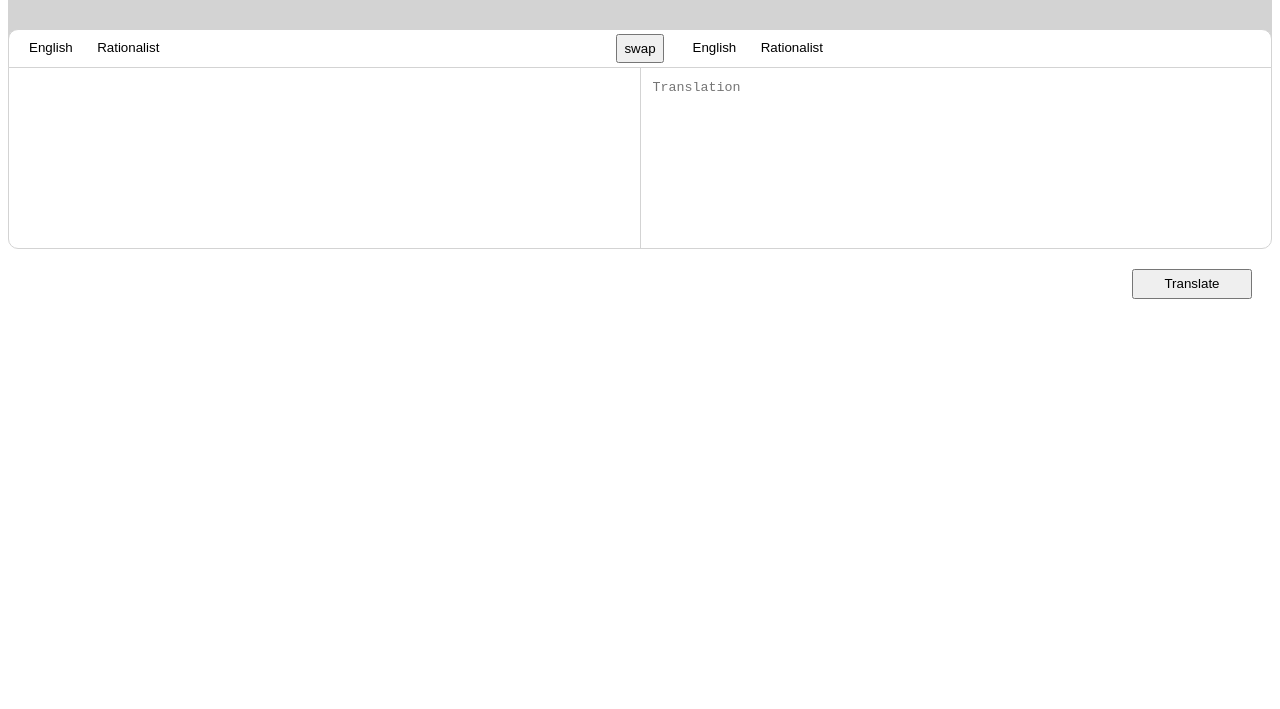
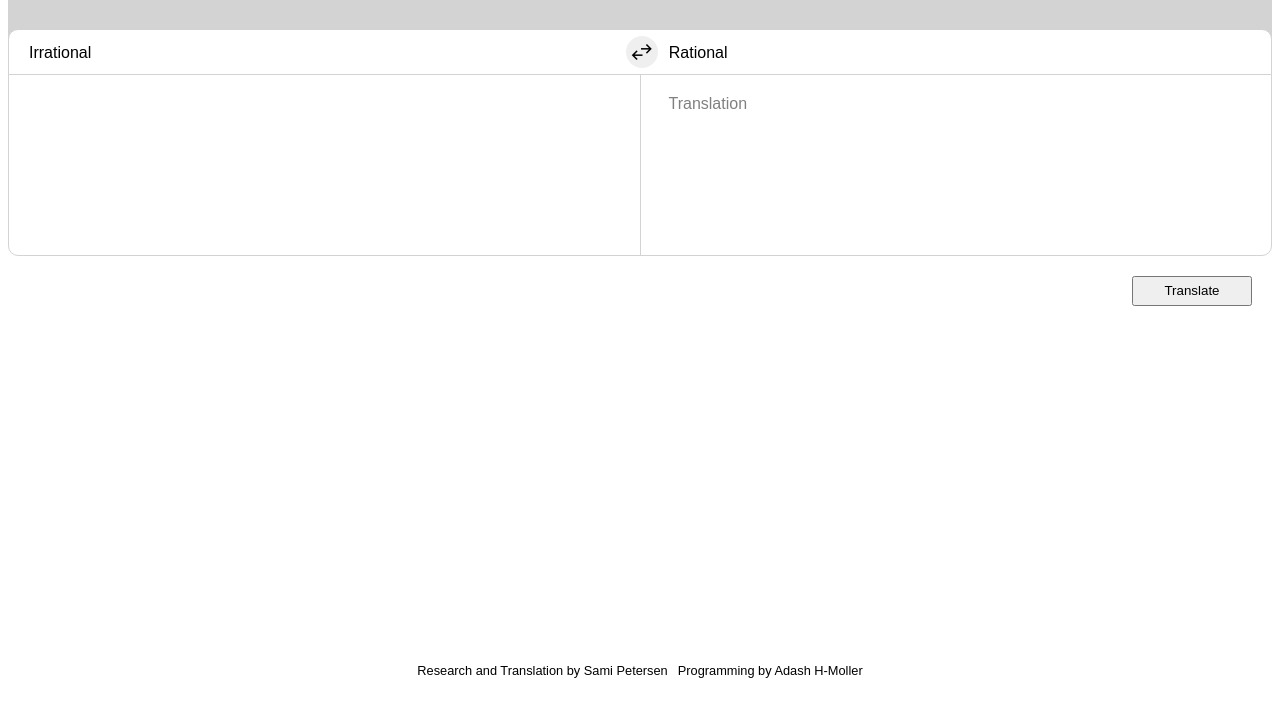
Before and after one commit to Birdsmyth/rationalist-translator, a plain HTML site: page index.html in a window 1280 px wide. Shown: the part 91-800 px from the top of the page. Drawn offline with nearby package versions, Linux system fonts and the light colour scheme.

Commit message:
styling and footer

```diff
--- a/index.html
+++ b/index.html
@@ -1,6 +1,8 @@
 <!DOCTYPE html>
 <html>
 <head>
+
+<link rel="stylesheet" href="https://fonts.googleapis.com/css2?family=Material+Symbols+Outlined:opsz,wght,FILL,GRAD@20..48,100..700,0..1,-50..200" />
 <link rel="stylesheet" href="styles.css">
 <style media="screen">
 
@@ -8,6 +10,7 @@
 </style>
 </head>
 <body>
+  <div class="page-container">
     <header>
       <div class="header-left">
         <div class="menu-button disabled" id="menu-extras">
@@ -35,27 +38,36 @@
         </div>
         <div class="translate-menu">
           <div class="lang-options" id="source-lang">
-          <button class="lang-select-button" type="button" name="lang-eng">English</button>
-          <button class="lang-select-button" type="button" name="lang-rat">Rationalist</button>
+            <div class="lang selected" id="lang-eng">Irrational</div>
+            <div class="lang" id="lang-rat">Rational</div>
           </div>
           <div class="lang-swap">
-          <button class="swap-button" type="button" name="swap-lang">swap</button>
+            <button class="swap-button" type="button" name="swap-lang">
+              <span class="material-symbols-outlined">swap_horiz</span>
+            </button>
           </div>
           <div class="lang-options" id="dest-lang">
-          <button class="lang-select-button" type="button" name="lang-eng">English</button>
-          <button class="lang-select-button" type="button" name="lang-rat">Rationalist</button>
+            <div class="lang" id="lang-eng">Irrational</div>
+            <div class="lang selected" id="lang-rat">Rational</div>
           </div>
         </div>
         <div class="translate-area">
           <div class="translate-box" id="source-lang">
-          <textarea name="source-lang-input"></textarea>
+            <textarea class="source-lang-input"></textarea>
           </div>
           <div class="translate-box" id="dest-lang">
-          <textarea name="dest-lang-input" placeholder="Translation"></textarea>
+            <div class="dest-lang-output placeholder">Translation</div>
           </div>
         </div>
         <button id="translate-button" type="button" name="translate">Translate</button>
       </div>
     </div>
+    <footer>
+      <div class="credits">
+        <span>Research and Translation by Sami Petersen</span>
+        <span>Programming by Adash H-Moller</span>
+      </div>
+    </footer>
+  </div>
 </body>
 </html>
--- a/styles.css
+++ b/styles.css
@@ -1,11 +1,21 @@
 body {
   font-family: sans-serif;
+  //font-size: 1.5em;
+}
+
+.page-container {
+  position: relative;
+  min-height: 98vh;
 }
 
 header {
   display: flex;
   align-items: center;
   padding: 0 2% 0 2%;
+}
+
+button {
+  //font-size: inherit;
 }
 
 .disabled {
@@ -68,26 +78,35 @@ header {
   gap: 0 5px;
 }
 
-.translate-menu > * {
-  //border: 1px dotted red;
+.lang-options {
+  display: flex;
+  gap: 0 10px;
 }
 
-.translate-menu .lang-select-button {
-  border: none;
-  background: none;
-  min-height: 30px;
-  border-bottom: 2px solid white;
-  padding: 10px;
+.lang {
+  padding: 14px 10px 10px 10px ;
+  display: none;
 }
 
-.translate-menu .lang-select-button:hover {
-  background: lightgray;
-  border-bottom: 2px solid blue;
-  color: blue;
+.lang.selected {
+  display: block;
 }
 
 .lang-swap {
   display: flex;
+  padding: 6px;
+}
+
+#dest-lang div.lang {
+  position: relative;
+  left: -20px;
+}
+
+.swap-button {
+  display: flex;
+  align-content: center;
+  border: none;
+  border-radius: 50%;
   padding: 4px;
 }
 
@@ -110,13 +129,24 @@ header {
 }
 
 .translate-box {
+  flex: 1;
   display: flex;
   flex-grow: 1;
-  padding: 10px;
+  padding: 20px;
 }
+
+.placeholder {
+  color: gray;
+}
+
 .translate-box#dest-lang {
   border-left: 1px solid lightgray;
 }
+
+.dest-lang-output {
+  padding-left: 8px;
+}
+
 
 .translate-box textarea {
   flex-grow: 1;
@@ -131,3 +161,26 @@ header {
   margin-right: 20px;
   align-self: flex-end;
 }
+
+footer {
+  position: absolute;
+  bottom: 0;
+  width: 100%;
+  height: 3em;
+  font-size: 0.8em;
+}
+
+
+.credits {
+  display: flex;
+  gap: 0 10px;
+  justify-content: center;
+}
+
+.material-symbols-outlined {
+  font-variation-settings:
+  'FILL' 0,
+  'wght' 400,
+  'GRAD' 0,
+  'opsz' 48
+}
```
Also changed, not shown: scripts.js (added). Lines whose indentation alone changed are shown as unchanged.
